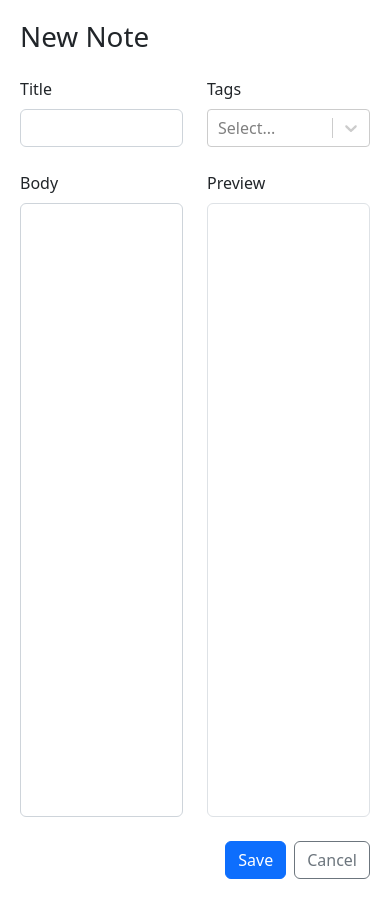
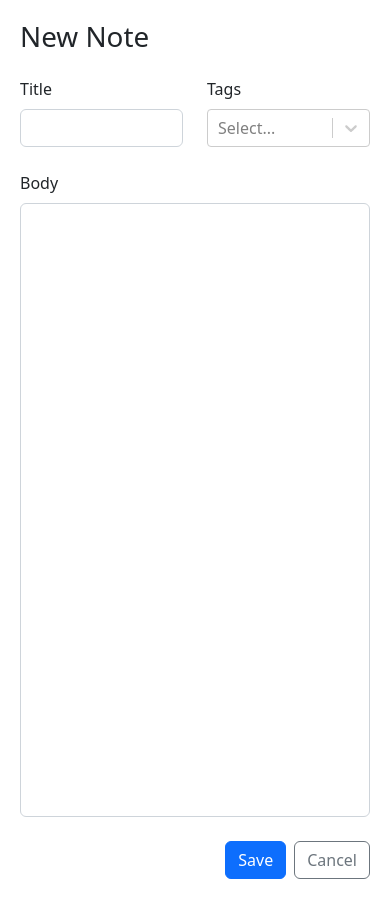
Before and after one commit to IdrisGit/MarkUp, a React (Vite) app: page /new in a window 390 px wide. Built offline with nearby package versions, Linux system fonts and the light colour scheme.

Commit message:
mobile size css fix

```diff
--- a/src/components/NoteForm.tsx
+++ b/src/components/NoteForm.tsx
@@ -87,7 +87,10 @@ const NoteForm: React.FC<NoteFormProps> = ({
         </Row>
         <Form.Group controlId='markdown'>
           <Row>
-            <Col xs={6}>
+            <Col
+              xs={12}
+              md={6}
+            >
               <Form.Label>Body</Form.Label>
               <Form.Control
                 required
@@ -99,7 +102,10 @@ const NoteForm: React.FC<NoteFormProps> = ({
                 style={{ resize: 'none' }}
               />
             </Col>
-            <Col xs={6}>
+            <Col
+              xs={6}
+              className='d-none d-md-block'
+            >
               <Form.Label>Preview</Form.Label>
               <div
                 className='border rounded'
```
